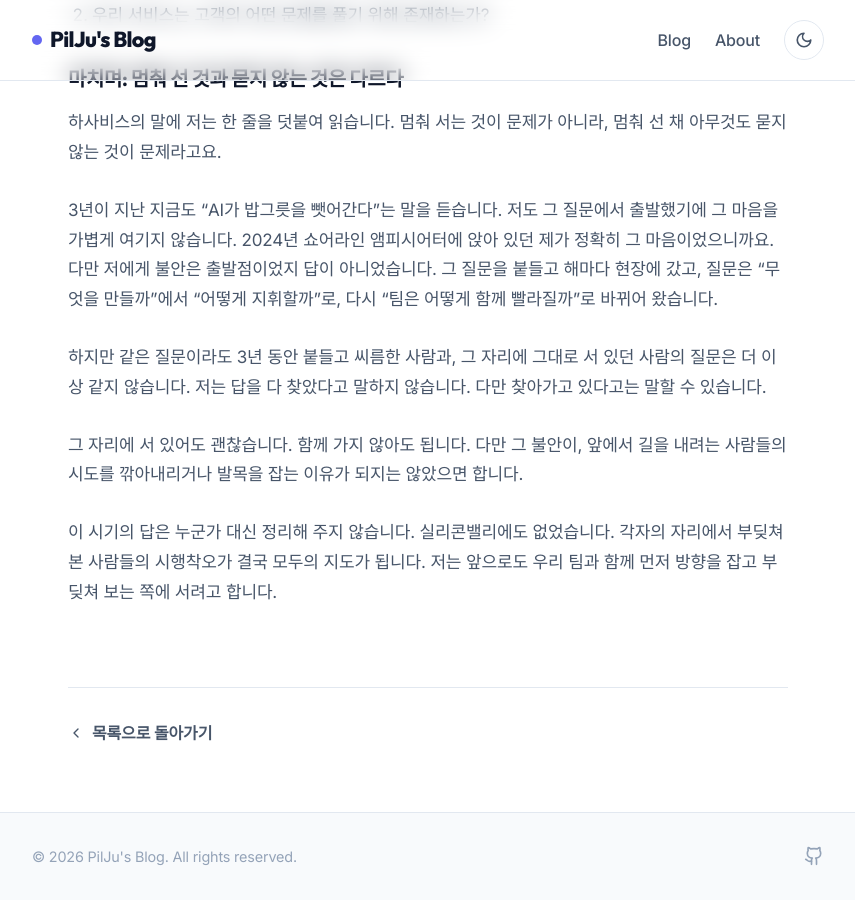
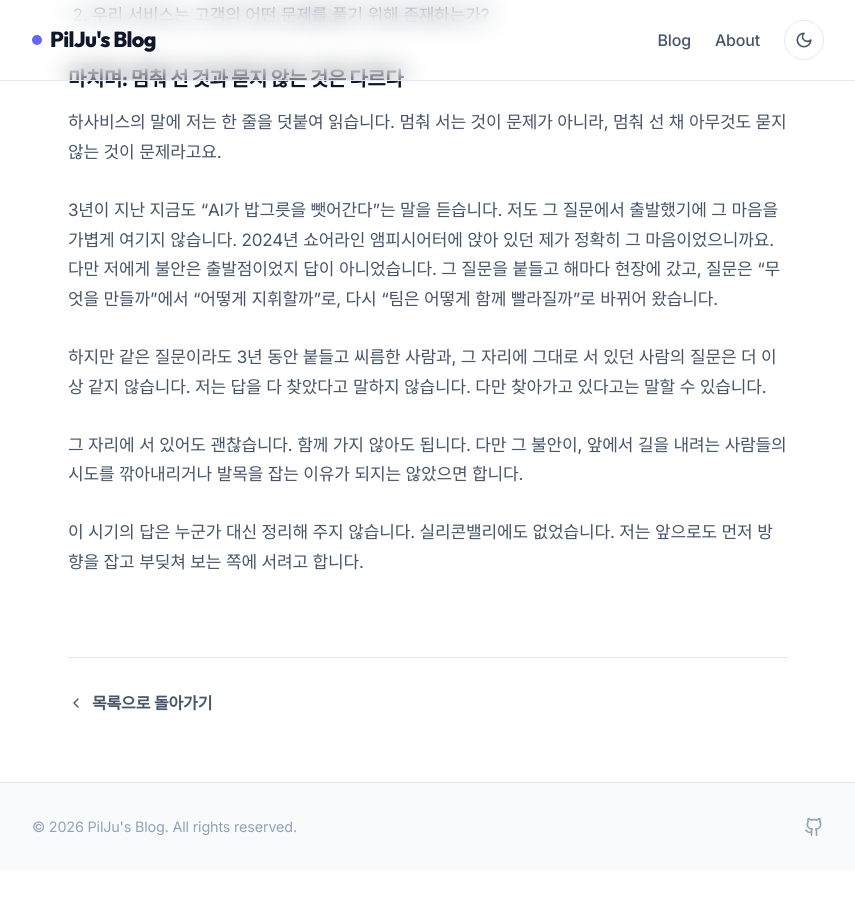
Before and after one commit to Veronikapj/veronikapj.github.io, a Jekyll site: the page built from _posts/2026-10-03-three-years-of-mountain-view.md, in a window 1280 px wide and 900 px high, scrolled down 7404 px. Shown: the whole window, without its empty margins (212-1067 px from the left). Built offline with Jekyll 4.4.1, drawn with Linux system fonts in a browser that asks for light colours; after the commit the page ends 8274 px from its top, so only the background shows below that.

Commit message:
Update 2026-10-03-three-years-of-mountain-view.md

```diff
--- a/_posts/2026-10-03-three-years-of-mountain-view.md
+++ b/_posts/2026-10-03-three-years-of-mountain-view.md
@@ -173,4 +173,4 @@ AI 코딩이 흔해지면서 묘한 유혹이 번지고 있습니다. "어차피
 
 그 자리에 서 있어도 괜찮습니다. 함께 가지 않아도 됩니다. 다만 그 불안이, 앞에서 길을 내려는 사람들의 시도를 깎아내리거나 발목을 잡는 이유가 되지는 않았으면 합니다.
 
-이 시기의 답은 누군가 대신 정리해 주지 않습니다. 실리콘밸리에도 없었습니다. 각자의 자리에서 부딪쳐 본 사람들의 시행착오가 결국 모두의 지도가 됩니다. 저는 앞으로도 우리 팀과 함께 먼저 방향을 잡고 부딪쳐 보는 쪽에 서려고 합니다.
+이 시기의 답은 누군가 대신 정리해 주지 않습니다. 실리콘밸리에도 없었습니다. 저는 앞으로도 먼저 방향을 잡고 부딪쳐 보는 쪽에 서려고 합니다.
```
